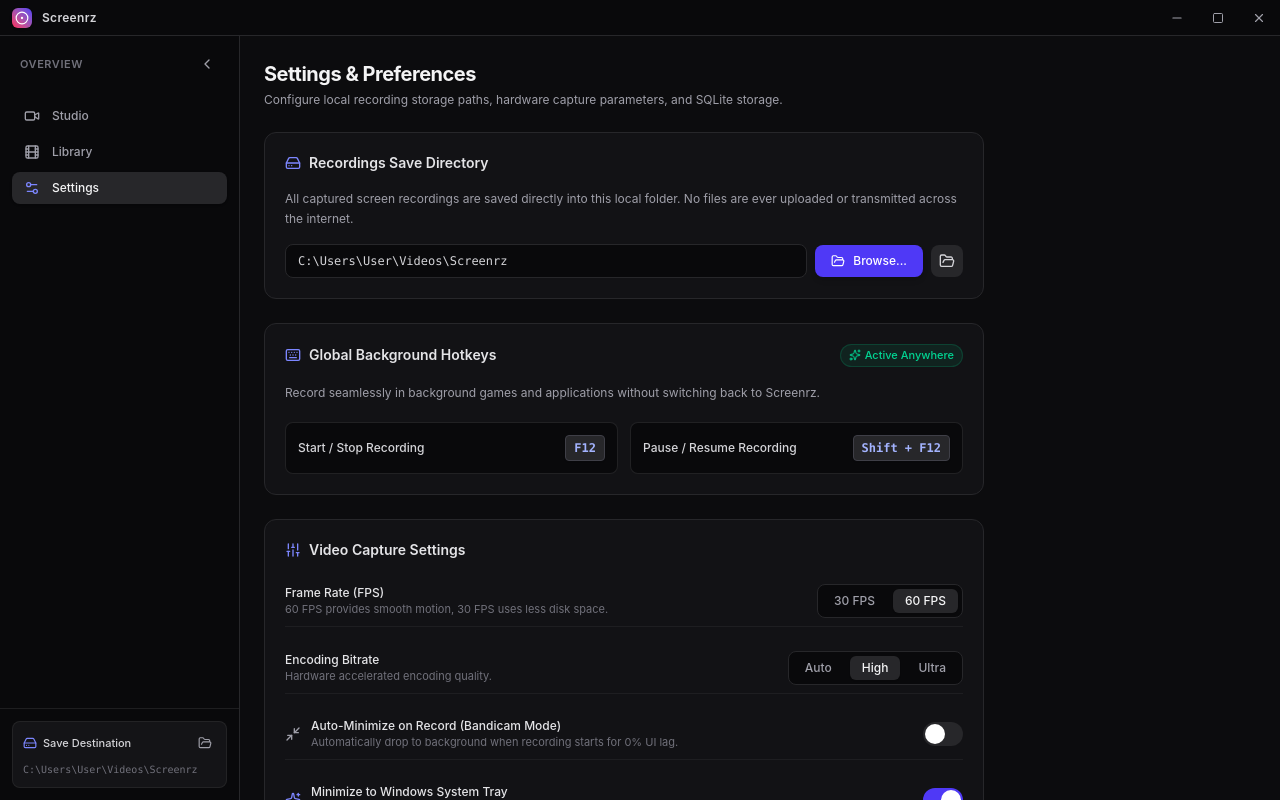
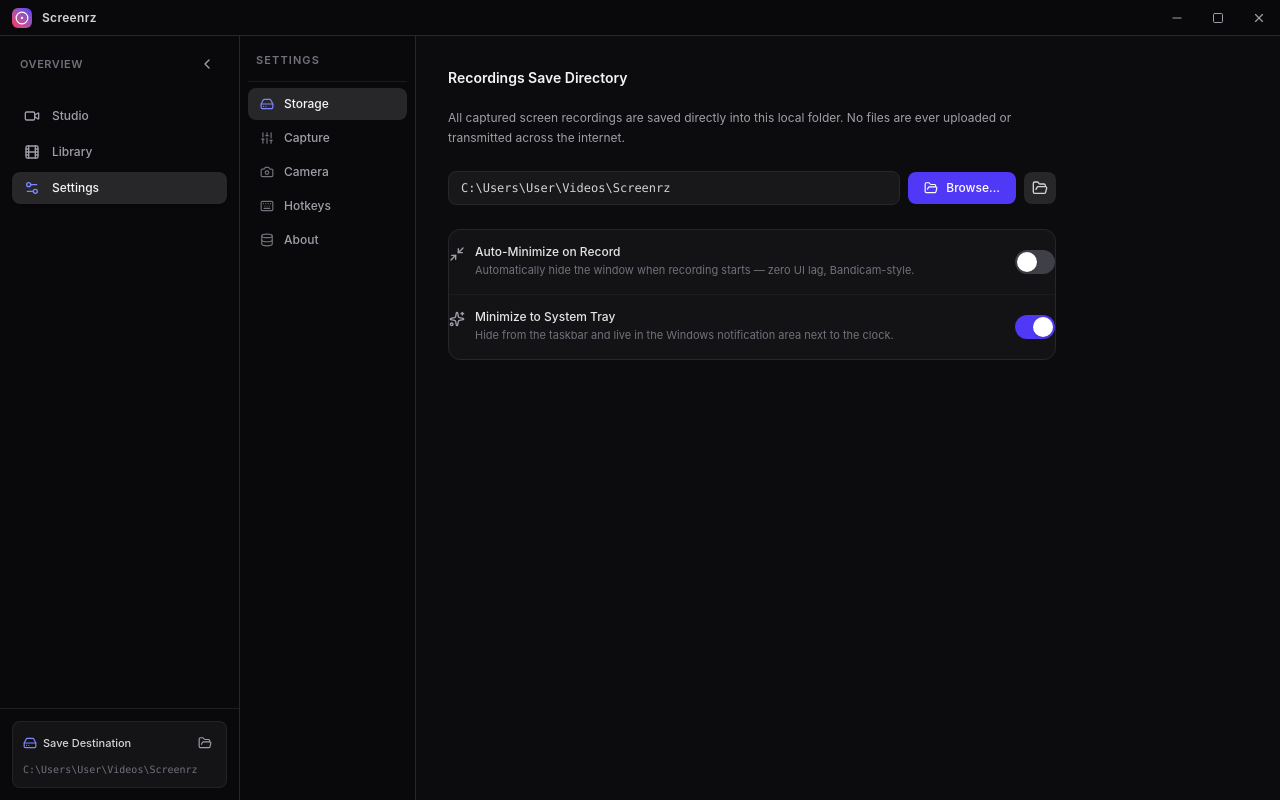
Before and after one commit to zreonx/screenrz, a React (Vite) app: page / in a window 1280 px wide. Both pictures are taken after a click on the button "Screenrz". Built offline with nearby package versions, Linux system fonts and the light colour scheme.

Commit message:
ui: redesign Settings with sidebar nav layout, eliminating vertical scroll

```diff
--- a/src/components/settings/SettingsModal.tsx
+++ b/src/components/settings/SettingsModal.tsx
@@ -17,10 +17,103 @@
   onUpdateSettings: (newSettings: Partial<AppSettings>) => void;
 }
 
+type SettingsSection = 'storage' | 'capture' | 'camera' | 'hotkeys' | 'about';
+
+const NAV_ITEMS: { id: SettingsSection; label: string; icon: React.ElementType }[] = [
+  { id: 'storage', label: 'Storage', icon: HardDrive },
+  { id: 'capture', label: 'Capture', icon: Sliders },
+  { id: 'camera', label: 'Camera', icon: Camera },
+  { id: 'hotkeys', label: 'Hotkeys', icon: Keyboard },
+  { id: 'about', label: 'About', icon: Database },
+];
+
+function Toggle({
+  checked,
+  onChange,
+}: {
+  checked: boolean;
+  onChange: () => void;
+}) {
+  return (
+    <button
+      onClick={onChange}
+      className={`w-10 h-6 rounded-full transition-colors relative flex-shrink-0 flex items-center px-0.5 ${
+        checked ? 'bg-indigo-600' : 'bg-zinc-700'
+      }`}
+    >
+      <div
+        className={`w-5 h-5 rounded-full bg-white shadow transition-transform ${
+          checked ? 'translate-x-4' : 'translate-x-0'
+        }`}
+      />
+    </button>
+  );
+}
+
+function Row({
+  label,
+  sub,
+  icon: Icon,
+  right,
+}: {
+  label: string;
+  sub?: string;
+  icon?: React.ElementType;
+  right: React.ReactNode;
+}) {
+  return (
+    <div className="flex items-center justify-between gap-4 py-3.5 border-b border-zinc-800/50 last:border-0">
+      <div className="flex items-start gap-2.5 min-w-0">
+        {Icon && <Icon className="w-4 h-4 text-zinc-400 mt-0.5 flex-shrink-0" />}
+        <div className="min-w-0">
+          <div className="text-xs font-medium text-zinc-200">{label}</div>
+          {sub && <div className="text-[11px] text-zinc-500 mt-0.5 leading-relaxed">{sub}</div>}
+        </div>
+      </div>
+      <div className="flex-shrink-0">{right}</div>
+    </div>
+  );
+}
+
+function SegmentedControl<T extends string>({
+  options,
+  value,
+  onChange,
+}: {
+  options: { id: T; label: string }[];
+  value: T | undefined;
+  onChange: (v: T) => void;
+}) {
+  return (
+    <div className="flex items-center gap-0.5 p-1 rounded-lg bg-zinc-950 border border-zinc-800">
+      {options.map((opt) => (
+        <button
+          key={opt.id}
+          onClick={() => onChange(opt.id)}
+          className={`px-3 py-1 rounded-md text-xs font-medium transition-colors whitespace-nowrap ${
+            value === opt.id
+              ? 'bg-zinc-800 text-zinc-100 shadow-sm'
+              : 'text-zinc-400 hover:text-zinc-200'
+          }`}
+        >
+          {opt.label}
+        </button>
+      ))}
+    </div>
+  );
+}
+
+function SectionTitle({ children }: { children: React.ReactNode }) {
+  return (
+    <h2 className="text-sm font-semibold text-zinc-100 mb-5">{children}</h2>
+  );
+}
+
 export const SettingsModal: React.FC<SettingsModalProps> = ({
   settings,
   onUpdateSettings,
 }) => {
+  const [activeSection, setActiveSection] = useState<SettingsSection>('storage');
   const [isChangingDir, setIsChangingDir] = useState(false);
 
   const handleBrowseDirectory = async () => {
@@ -42,38 +135,53 @@
   };
 
   return (
-    <div className="flex flex-col h-full overflow-y-auto p-6 max-w-3xl space-y-6">
-      {/* Header */}
+    <div className="flex h-full overflow-hidden">
+      {/* ── Left Sidebar Nav ── */}
+      <nav className="w-44 flex-shrink-0 border-r border-zinc-800 bg-zinc-950 flex flex-col py-4 px-2 gap-0.5">
+        <div className="px-2 pb-3 mb-1 border-b border-zinc-800/60">
+          <div className="text-[11px] font-semibold uppercase tracking-widest text-zinc-500">
+            Settings
+          </div>
+        </div>
+        {NAV_ITEMS.map(({ id, label, icon: Icon }) => (
+          <button
+            key={id}
+            onClick={() => setActiveSection(id)}
+            className={`flex items-center gap-2.5 px-3 py-2 rounded-lg text-xs font-medium text-left transition-colors ${
+              activeSection === id
+                ? 'bg-zinc-800 text-zinc-100'
+                : 'text-zinc-400 hover:text-zinc-200 hover:bg-zinc-800/50'
+            }`}
+          >
+            <Icon className={`w-3.5 h-3.5 flex-shrink-0 ${activeSection === id ? 'text-indigo-400' : 'text-zinc-500'}`} />
+            {label}
+          </button>
+        ))}
+      </nav>
+
+      {/* ── Right Content Panel ── */}
+      <div className="flex-1 overflow-y-auto overscroll-contain">
+        <div className="max-w-2xl p-8">
+
+          {/* STORAGE */}
+          {activeSection === 'storage' && (
             <div>
-        <h1 className="text-xl font-bold tracking-tight text-zinc-100 flex items-center gap-2">
-          Settings & Preferences
-        </h1>
-        <p className="text-xs text-zinc-400 mt-1">
-          Configure local recording storage paths, hardware capture parameters, and SQLite storage.
-        </p>
-      </div>
-
-      {/* SECTION 1: Local Storage Directory */}
-      <div className="p-5 rounded-xl bg-zinc-900/60 border border-zinc-800 space-y-4">
-        <div className="flex items-center gap-2 text-sm font-semibold text-zinc-200">
-          <HardDrive className="w-4 h-4 text-indigo-400" />
-          <h3>Recordings Save Directory</h3>
-        </div>
-        <p className="text-xs text-zinc-400 leading-relaxed">
+              <SectionTitle>Recordings Save Directory</SectionTitle>
+              <p className="text-xs text-zinc-400 leading-relaxed mb-6">
                 All captured screen recordings are saved directly into this local folder. No files are ever uploaded or transmitted across the internet.
               </p>
 
-        <div className="flex items-center gap-2">
-          <div className="flex-1 px-3 py-2 rounded-lg bg-zinc-950 border border-zinc-800 text-xs font-mono text-zinc-300 truncate">
-            {settings?.outputDirectory || 'Loading directory...'}
+              <div className="flex items-center gap-2 mb-3">
+                <div className="flex-1 px-3 py-2 rounded-lg bg-zinc-900 border border-zinc-800 text-xs font-mono text-zinc-300 truncate min-w-0">
+                  {settings?.outputDirectory || 'Loading directory…'}
                 </div>
                 <button
                   onClick={handleBrowseDirectory}
                   disabled={isChangingDir}
-            className="flex items-center gap-2 px-4 py-2 rounded-lg bg-indigo-600 hover:bg-indigo-500 text-white text-xs font-medium shadow-md transition-colors"
+                  className="flex items-center gap-2 px-4 py-2 rounded-lg bg-indigo-600 hover:bg-indigo-500 disabled:opacity-50 text-white text-xs font-medium transition-colors whitespace-nowrap"
                 >
                   <FolderOpen className="w-3.5 h-3.5" />
-            Browse...
+                  Browse…
                 </button>
                 <button
                   onClick={handleOpenCurrentFolder}
@@ -83,217 +191,193 @@
                   <FolderOpen className="w-4 h-4" />
                 </button>
               </div>
+
+              <div className="mt-6 rounded-xl bg-zinc-900/60 border border-zinc-800 overflow-hidden">
+                <Row
+                  label="Auto-Minimize on Record"
+                  sub="Automatically hide the window when recording starts — zero UI lag, Bandicam-style."
+                  icon={Minimize2}
+                  right={
+                    <Toggle
+                      checked={!!settings?.autoMinimizeOnRecord}
+                      onChange={() =>
+                        onUpdateSettings({ autoMinimizeOnRecord: !settings?.autoMinimizeOnRecord })
+                      }
+                    />
+                  }
+                />
+                <Row
+                  label="Minimize to System Tray"
+                  sub="Hide from the taskbar and live in the Windows notification area next to the clock."
+                  icon={Sparkles}
+                  right={
+                    <Toggle
+                      checked={!!settings?.minimizeToTray}
+                      onChange={() =>
+                        onUpdateSettings({ minimizeToTray: !settings?.minimizeToTray })
+                      }
+                    />
+                  }
+                />
+              </div>
+            </div>
+          )}
+
+          {/* CAPTURE */}
+          {activeSection === 'capture' && (
+            <div>
+              <SectionTitle>Video Capture Settings</SectionTitle>
+
+              <div className="rounded-xl bg-zinc-900/60 border border-zinc-800 overflow-hidden">
+                <Row
+                  label="Frame Rate"
+                  sub="60 FPS provides buttery motion; 30 FPS uses less disk space."
+                  right={
+                    <SegmentedControl
+                      options={[
+                        { id: '30', label: '30 FPS' },
+                        { id: '60', label: '60 FPS' },
+                      ]}
+                      value={String(settings?.fps ?? 60) as '30' | '60'}
+                      onChange={(v) => onUpdateSettings({ fps: Number(v) })}
+                    />
+                  }
+                />
+                <Row
+                  label="Encoding Bitrate"
+                  sub="Hardware-accelerated encoding quality. Ultra targets 8 Mbps."
+                  right={
+                    <SegmentedControl
+                      options={[
+                        { id: 'auto', label: 'Auto' },
+                        { id: 'high', label: 'High' },
+                        { id: 'ultra', label: 'Ultra' },
+                      ]}
+                      value={settings?.videoQuality ?? 'high'}
+                      onChange={(v) => onUpdateSettings({ videoQuality: v as 'auto' | 'high' | 'ultra' })}
+                    />
+                  }
+                />
+              </div>
+            </div>
+          )}
+
+          {/* CAMERA */}
+          {activeSection === 'camera' && (
+            <div>
+              <SectionTitle>Webcam Overlay Defaults</SectionTitle>
+              <p className="text-xs text-zinc-400 leading-relaxed mb-6">
+                Configure the default shape and corner position when recording with a webcam overlay.
+              </p>
+
+              <div className="rounded-xl bg-zinc-900/60 border border-zinc-800 overflow-hidden">
+                <Row
+                  label="Overlay Shape"
+                  sub="Circle (Loom-style) or Rectangle (16:9 PiP)."
+                  right={
+                    <SegmentedControl
+                      options={[
+                        { id: 'circle', label: 'Circle' },
+                        { id: 'rectangle', label: 'Rectangle' },
+                      ]}
+                      value={settings?.cameraShape ?? 'circle'}
+                      onChange={(v) => onUpdateSettings({ cameraShape: v as 'circle' | 'rectangle' })}
+                    />
+                  }
+                />
+                <Row
+                  label="Default Corner"
+                  sub="Corner where the webcam PiP appears on screen."
+                  right={
+                    <SegmentedControl
+                      options={[
+                        { id: 'bottom-right', label: 'BR' },
+                        { id: 'bottom-left', label: 'BL' },
+                        { id: 'top-right', label: 'TR' },
+                        { id: 'top-left', label: 'TL' },
+                      ]}
+                      value={settings?.cameraPosition ?? 'bottom-right'}
+                      onChange={(v) =>
+                        onUpdateSettings({
+                          cameraPosition: v as 'bottom-right' | 'bottom-left' | 'top-right' | 'top-left',
+                        })
+                      }
+                    />
+                  }
+                />
+              </div>
+            </div>
+          )}
+
+          {/* HOTKEYS */}
+          {activeSection === 'hotkeys' && (
+            <div>
+              <SectionTitle>Global Background Hotkeys</SectionTitle>
+              <p className="text-xs text-zinc-400 leading-relaxed mb-6">
+                These hotkeys work system-wide — record seamlessly from games and other applications without switching back to Screenrz.
+              </p>
+
+              <div className="space-y-2">
+                {[
+                  { action: 'Start / Stop Recording', keys: 'F12' },
+                  { action: 'Pause / Resume Recording', keys: 'Shift + F12' },
+                ].map(({ action, keys }) => (
+                  <div
+                    key={action}
+                    className="flex items-center justify-between px-4 py-3 rounded-xl bg-zinc-900/60 border border-zinc-800"
+                  >
+                    <span className="text-xs text-zinc-300 font-medium">{action}</span>
+                    <kbd className="px-2.5 py-1.5 rounded-lg bg-zinc-800 border border-zinc-700 text-xs font-mono font-semibold text-indigo-300">
+                      {keys}
+                    </kbd>
+                  </div>
+                ))}
               </div>
 
-      {/* SECTION 2: Global Bandicam-style Hotkeys */}
-      <div className="p-5 rounded-xl bg-zinc-900/60 border border-zinc-800 space-y-4">
-        <div className="flex items-center justify-between">
-          <div className="flex items-center gap-2 text-sm font-semibold text-zinc-200">
-            <Keyboard className="w-4 h-4 text-indigo-400" />
-            <h3>Global Background Hotkeys</h3>
+              <div className="mt-4 flex items-center gap-2 text-[11px] text-emerald-400 font-medium">
+                <Sparkles className="w-3.5 h-3.5" />
+                Active anywhere on Windows — even in full-screen games
               </div>
-          <span className="flex items-center gap-1 text-[11px] font-medium text-emerald-400 bg-emerald-500/10 px-2 py-0.5 rounded-full border border-emerald-500/20">
-            <Sparkles className="w-3 h-3" />
-            Active Anywhere
-          </span>
             </div>
-        <p className="text-xs text-zinc-400 leading-relaxed">
-          Record seamlessly in background games and applications without switching back to Screenrz.
+          )}
+
+          {/* ABOUT */}
+          {activeSection === 'about' && (
+            <div>
+              <SectionTitle>Database & App Info</SectionTitle>
+
+              <div className="rounded-xl bg-zinc-900/60 border border-zinc-800 p-5 space-y-4">
+                <div>
+                  <div className="text-xs font-medium text-zinc-200 mb-1">Embedded SQLite Database</div>
+                  <p className="text-[11px] text-zinc-500 leading-relaxed">
+                    Screenrz stores all recording catalog indexes and preferences locally in an embedded SQLite database
+                    (<code className="text-zinc-400">screenrz.db</code>) in your Windows user data directory.
+                    No cloud sync, no external servers.
                   </p>
-
-        <div className="grid grid-cols-1 sm:grid-cols-2 gap-3 pt-1">
-          <div className="flex items-center justify-between p-3 rounded-lg bg-zinc-950 border border-zinc-800/80">
-            <span className="text-xs text-zinc-300 font-medium">Start / Stop Recording</span>
-            <kbd className="px-2 py-1 rounded bg-zinc-800 border border-zinc-700 text-xs font-mono font-semibold text-indigo-300 shadow-xs">
-              F12
-            </kbd>
                 </div>
 
-          <div className="flex items-center justify-between p-3 rounded-lg bg-zinc-950 border border-zinc-800/80">
-            <span className="text-xs text-zinc-300 font-medium">Pause / Resume Recording</span>
-            <kbd className="px-2 py-1 rounded bg-zinc-800 border border-zinc-700 text-xs font-mono font-semibold text-indigo-300 shadow-xs">
-              Shift + F12
-            </kbd>
-          </div>
-        </div>
+                <div className="flex items-center gap-2 text-[11px] text-emerald-400 font-medium">
+                  <Check className="w-3.5 h-3.5" />
+                  SQLite: Active &amp; Synchronized
                 </div>
 
-      {/* SECTION 3: Video Performance & FPS */}
-      <div className="p-5 rounded-xl bg-zinc-900/60 border border-zinc-800 space-y-4">
-        <div className="flex items-center gap-2 text-sm font-semibold text-zinc-200">
-          <Sliders className="w-4 h-4 text-indigo-400" />
-          <h3>Video Capture Settings</h3>
+                <div className="pt-2 border-t border-zinc-800 grid grid-cols-2 gap-3">
+                  {[
+                    ['App', 'Screenrz Desktop'],
+                    ['Version', '1.0.0'],
+                    ['Runtime', 'Electron + React 19'],
+                    ['Database', 'node:sqlite (native)'],
+                  ].map(([label, value]) => (
+                    <div key={label}>
+                      <div className="text-[10px] uppercase tracking-wider text-zinc-600 mb-0.5">{label}</div>
+                      <div className="text-xs text-zinc-300">{value}</div>
                     </div>
-
-        {/* Framerate Selection */}
-        <div className="flex items-center justify-between py-2 border-b border-zinc-800/60">
-          <div>
-            <div className="text-xs font-medium text-zinc-200">Frame Rate (FPS)</div>
-            <div className="text-[11px] text-zinc-500">60 FPS provides smooth motion, 30 FPS uses less disk space.</div>
-          </div>
-          <div className="flex items-center gap-1.5 p-1 rounded-lg bg-zinc-950 border border-zinc-800">
-            {[30, 60].map((fpsVal) => (
-              <button
-                key={fpsVal}
-                onClick={() => onUpdateSettings({ fps: fpsVal })}
-                className={`px-3 py-1 rounded-md text-xs font-medium transition-colors ${
-                  settings?.fps === fpsVal
-                    ? 'bg-zinc-800 text-zinc-100 shadow-xs'
-                    : 'text-zinc-400 hover:text-zinc-200'
-                }`}
-              >
-                {fpsVal} FPS
-              </button>
-            ))}
-          </div>
-        </div>
-
-        {/* Video Quality Bitrate */}
-        <div className="flex items-center justify-between py-2 border-b border-zinc-800/60">
-          <div>
-            <div className="text-xs font-medium text-zinc-200">Encoding Bitrate</div>
-            <div className="text-[11px] text-zinc-500">Hardware accelerated encoding quality.</div>
-          </div>
-          <div className="flex items-center gap-1.5 p-1 rounded-lg bg-zinc-950 border border-zinc-800">
-            {(['auto', 'high', 'ultra'] as const).map((q) => (
-              <button
-                key={q}
-                onClick={() => onUpdateSettings({ videoQuality: q })}
-                className={`px-3 py-1 rounded-md text-xs capitalize font-medium transition-colors ${
-                  settings?.videoQuality === q
-                    ? 'bg-zinc-800 text-zinc-100 shadow-xs'
-                    : 'text-zinc-400 hover:text-zinc-200'
-                }`}
-              >
-                {q}
-              </button>
-            ))}
-          </div>
-        </div>
-
-        {/* Auto Minimize (Bandicam Mode) */}
-        <div className="flex items-center justify-between py-2 border-b border-zinc-800/60">
-          <div className="flex items-center gap-2.5">
-            <Minimize2 className="w-4 h-4 text-zinc-400" />
-            <div>
-              <div className="text-xs font-medium text-zinc-200">Auto-Minimize on Record (Bandicam Mode)</div>
-              <div className="text-[11px] text-zinc-500">Automatically drop to background when recording starts for 0% UI lag.</div>
-            </div>
-          </div>
-          <button
-            onClick={() => onUpdateSettings({ autoMinimizeOnRecord: !settings?.autoMinimizeOnRecord })}
-            className={`w-10 h-6 rounded-full transition-colors relative flex items-center px-0.5 ${
-              settings?.autoMinimizeOnRecord ? 'bg-indigo-600' : 'bg-zinc-800'
-            }`}
-          >
-            <div
-              className={`w-5 h-5 rounded-full bg-white transition-transform ${
-                settings?.autoMinimizeOnRecord ? 'translate-x-4' : 'translate-x-0'
-              }`}
-            />
-          </button>
-        </div>
-
-        {/* Minimize to Windows System Tray / Status Bar */}
-        <div className="flex items-center justify-between py-2">
-          <div className="flex items-center gap-2.5">
-            <Sparkles className="w-4 h-4 text-indigo-400" />
-            <div>
-              <div className="text-xs font-medium text-zinc-200">Minimize to Windows System Tray</div>
-              <div className="text-[11px] text-zinc-500">Hide from taskbar and live in the Windows notification status area next to the clock.</div>
-            </div>
-          </div>
-          <button
-            onClick={() => onUpdateSettings({ minimizeToTray: !settings?.minimizeToTray })}
-            className={`w-10 h-6 rounded-full transition-colors relative flex items-center px-0.5 ${
-              settings?.minimizeToTray ? 'bg-indigo-600' : 'bg-zinc-800'
-            }`}
-          >
-            <div
-              className={`w-5 h-5 rounded-full bg-white transition-transform ${
-                settings?.minimizeToTray ? 'translate-x-4' : 'translate-x-0'
-              }`}
-            />
-          </button>
-        </div>
-      </div>
-
-      {/* SECTION 4: Webcam Picture-in-Picture Defaults */}
-      <div className="p-5 rounded-xl bg-zinc-900/60 border border-zinc-800 space-y-4">
-        <div className="flex items-center gap-2 text-sm font-semibold text-zinc-200">
-          <Camera className="w-4 h-4 text-indigo-400" />
-          <h3>Webcam Overlay Defaults</h3>
-        </div>
-        <p className="text-xs text-zinc-400 leading-relaxed">
-          Configure default position and shape when recording with a camera overlay.
-        </p>
-
-        {/* Default Shape */}
-        <div className="flex items-center justify-between py-2 border-b border-zinc-800/60">
-          <div>
-            <div className="text-xs font-medium text-zinc-200">Default Shape</div>
-            <div className="text-[11px] text-zinc-500">Circle (Loom/Bandicam style) or Rectangle (16:9 PiP).</div>
-          </div>
-          <div className="flex items-center gap-1.5 p-1 rounded-lg bg-zinc-950 border border-zinc-800">
-            {(['circle', 'rectangle'] as const).map((s) => (
-              <button
-                key={s}
-                onClick={() => onUpdateSettings({ cameraShape: s })}
-                className={`px-3 py-1 rounded-md text-xs capitalize font-medium transition-colors ${
-                  settings?.cameraShape === s
-                    ? 'bg-zinc-800 text-zinc-100 shadow-xs'
-                    : 'text-zinc-400 hover:text-zinc-200'
-                }`}
-              >
-                {s}
-              </button>
-            ))}
-          </div>
-        </div>
-
-        {/* Default Position */}
-        <div className="flex items-center justify-between py-2">
-          <div>
-            <div className="text-xs font-medium text-zinc-200">Default Position</div>
-            <div className="text-[11px] text-zinc-500">Corner where the webcam appears.</div>
-          </div>
-          <div className="flex items-center gap-1.5 p-1 rounded-lg bg-zinc-950 border border-zinc-800">
-            {(
-              [
-                { id: 'bottom-right', label: 'Bottom Right' },
-                { id: 'bottom-left', label: 'Bottom Left' },
-                { id: 'top-right', label: 'Top Right' },
-                { id: 'top-left', label: 'Top Left' },
-              ] as const
-            ).map((pos) => (
-              <button
-                key={pos.id}
-                onClick={() => onUpdateSettings({ cameraPosition: pos.id })}
-                className={`px-2.5 py-1 rounded-md text-xs font-medium transition-colors ${
-                  settings?.cameraPosition === pos.id
-                    ? 'bg-zinc-800 text-zinc-100 shadow-xs'
-                    : 'text-zinc-400 hover:text-zinc-200'
-                }`}
-              >
-                {pos.label}
-              </button>
                   ))}
                 </div>
               </div>
             </div>
+          )}
 
-      {/* SECTION 5: Local SQLite Engine Status */}
-      <div className="p-5 rounded-xl bg-zinc-900/60 border border-zinc-800 space-y-3">
-        <div className="flex items-center gap-2 text-sm font-semibold text-zinc-200">
-          <Database className="w-4 h-4 text-emerald-400" />
-          <h3>Embedded SQLite Database</h3>
-        </div>
-        <p className="text-xs text-zinc-400">
-          Screenrz stores catalog indexes and preferences locally in an embedded SQLite database (`screenrz.db`) in your user data directory.
-        </p>
-        <div className="flex items-center gap-2 pt-1 text-[11px] text-emerald-400 font-medium">
-          <Check className="w-3.5 h-3.5" />
-          SQLite Database: Active & Synchronized
         </div>
       </div>
     </div>
```
Lines whose indentation alone changed are shown as unchanged.
